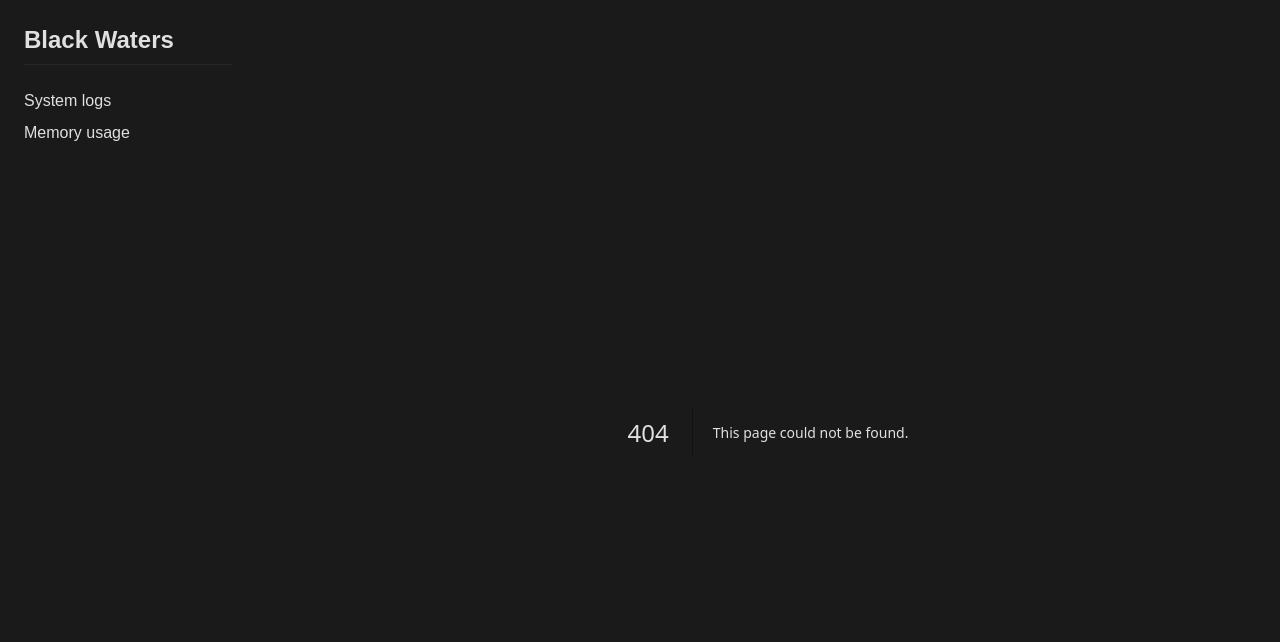
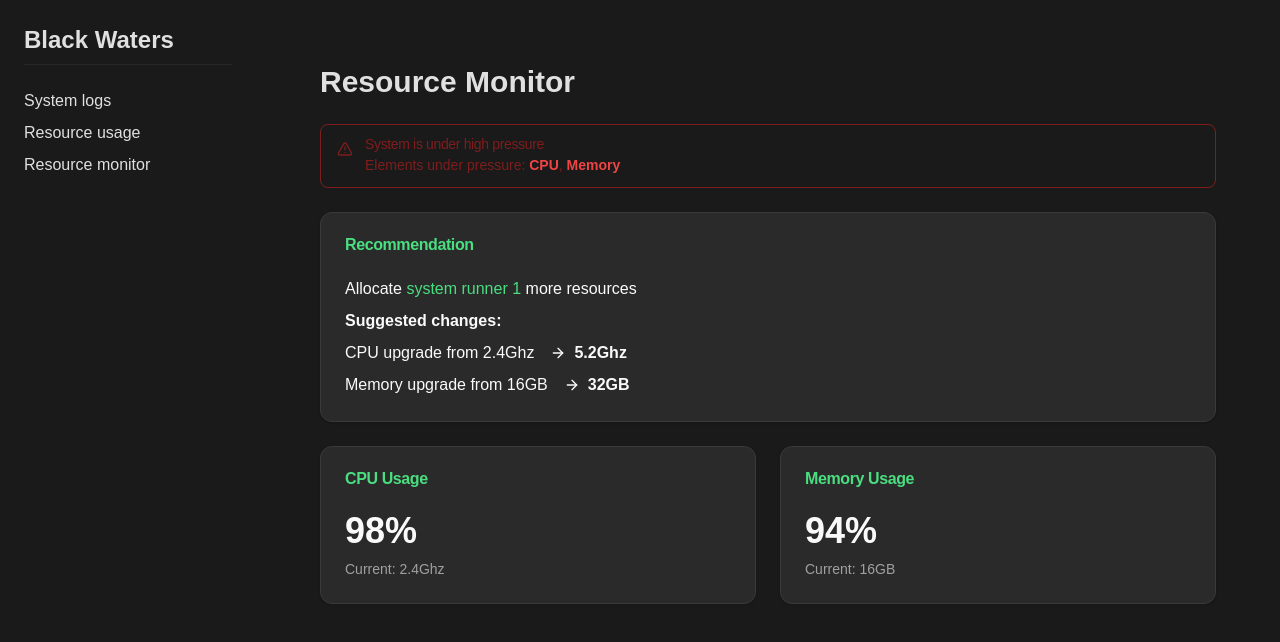
Before and after one commit to AakashRawat04/BlackWaters, a Next.js app: page /resourcemonitor in a window 1280 px wide. Before the commit this address had no page. Shown: the top 642 px of the page. Built offline with nearby package versions, Linux system fonts and the light colour scheme.

Commit message:
feat: add resource monitor

```diff
--- /dev/null
+++ b/app/resourcemonitor/page.tsx
@@ -0,0 +1,67 @@
+import { Alert, AlertDescription, AlertTitle } from "@/components/ui/alert";
+import { Card, CardContent, CardHeader, CardTitle } from "@/components/ui/card";
+import { AlertTriangle, ArrowRight } from "lucide-react";
+
+export default function ResourceMonitor() {
+	return (
+		<div className="flex-1 p-8 bg-[#1a1a1a] text-[#e0e0e0]">
+			<h1 className="text-3xl font-bold mb-6">Resource Monitor</h1>
+
+			<Alert variant="destructive" className="mb-6">
+				<AlertTriangle className="h-4 w-4" />
+				<AlertTitle>System is under high pressure</AlertTitle>
+				<AlertDescription>
+					Elements under pressure:{" "}
+					<span className="font-bold text-red-500">CPU</span>,{" "}
+					<span className="font-bold text-red-500">Memory</span>
+				</AlertDescription>
+			</Alert>
+
+			<Card className="bg-[#2a2a2a] border-[#3a3a3a] mb-6">
+				<CardHeader>
+					<CardTitle className="text-[#4ade80]">Recommendation</CardTitle>
+				</CardHeader>
+				<CardContent>
+					<p className="mb-2">
+						Allocate <span className="text-[#4ade80]">system runner 1</span>{" "}
+						more resources
+					</p>
+					<h3 className="font-semibold mb-2">Suggested changes:</h3>
+					<ul className="space-y-2">
+						<li className="flex items-center">
+							<span className="mr-2">CPU upgrade from 2.4Ghz</span>
+							<ArrowRight className="h-4 w-4 mx-2" />
+							<span className="font-bold">5.2Ghz</span>
+						</li>
+						<li className="flex items-center">
+							<span className="mr-2">Memory upgrade from 16GB</span>
+							<ArrowRight className="h-4 w-4 mx-2" />
+							<span className="font-bold">32GB</span>
+						</li>
+					</ul>
+				</CardContent>
+			</Card>
+
+			<div className="grid grid-cols-1 md:grid-cols-2 gap-6">
+				<Card className="bg-[#2a2a2a] border-[#3a3a3a]">
+					<CardHeader>
+						<CardTitle className="text-[#4ade80]">CPU Usage</CardTitle>
+					</CardHeader>
+					<CardContent>
+						<p className="text-4xl font-bold">98%</p>
+						<p className="text-sm text-[#a0a0a0] mt-2">Current: 2.4Ghz</p>
+					</CardContent>
+				</Card>
+				<Card className="bg-[#2a2a2a] border-[#3a3a3a]">
+					<CardHeader>
+						<CardTitle className="text-[#4ade80]">Memory Usage</CardTitle>
+					</CardHeader>
+					<CardContent>
+						<p className="text-4xl font-bold">94%</p>
+						<p className="text-sm text-[#a0a0a0] mt-2">Current: 16GB</p>
+					</CardContent>
+				</Card>
+			</div>
+		</div>
+	);
+}
--- /dev/null
+++ b/app/resourceusage/page.tsx
@@ -0,0 +1,44 @@
+import { Card, CardContent, CardHeader, CardTitle } from "@/components/ui/card";
+
+export default function ResourceUsage() {
+	return (
+		<div className="flex-1 p-8 bg-[#1a1a1a] text-[#e0e0e0]">
+			<h1 className="text-3xl font-bold mb-6">Resource Usage</h1>
+			<div className="grid grid-cols-1 md:grid-cols-2 gap-6">
+				<Card className="bg-[#2a2a2a] border-[#3a3a3a]">
+					<CardHeader>
+						<CardTitle className="text-[#4ade80]">CPU Usage</CardTitle>
+					</CardHeader>
+					<CardContent>
+						<p className="text-2xl font-bold">1.2 GHz</p>
+						<p className="text-sm text-[#a0a0a0] mt-2">Architecture: x86_64</p>
+						<p className="text-sm text-[#a0a0a0]">Parent Family: Skylake</p>
+					</CardContent>
+				</Card>
+				<Card className="bg-[#2a2a2a] border-[#3a3a3a]">
+					<CardHeader>
+						<CardTitle className="text-[#4ade80]">Memory Usage</CardTitle>
+					</CardHeader>
+					<CardContent>
+						<p className="text-2xl font-bold">12 GB / 16 GB</p>
+						<p className="text-sm text-[#a0a0a0] mt-2">75% utilized</p>
+					</CardContent>
+				</Card>
+				<Card className="bg-[#2a2a2a] border-[#3a3a3a] md:col-span-2">
+					<CardHeader>
+						<CardTitle className="text-[#4ade80]">
+							Read / Write Telemetry Data
+						</CardTitle>
+					</CardHeader>
+					<CardContent>
+						<p className="text-2xl font-bold">1200 write / 300 reads</p>
+						<p className="text-sm text-[#a0a0a0] mt-2">
+							The overall Information about the internal Read and writes
+							performed on the system.
+						</p>
+					</CardContent>
+				</Card>
+			</div>
+		</div>
+	);
+}
--- a/components/Sidebar.tsx
+++ b/components/Sidebar.tsx
@@ -16,8 +16,13 @@ export default function Sidebar() {
 						</Link>
 					</li>
 					<li>
-						<Link href="#" className="hover:text-[#ffffff]">
-							Memory usage
+						<Link href="/resourceusage" className="hover:text-[#ffffff]">
+							Resource usage
+						</Link>
+					</li>
+					<li>
+						<Link href="/resourcemonitor" className="hover:text-[#ffffff]">
+							Resource monitor
 						</Link>
 					</li>
 				</ul>
--- /dev/null
+++ b/components/ui/alert.tsx
@@ -0,0 +1,59 @@
+import * as React from "react"
+import { cva, type VariantProps } from "class-variance-authority"
+
+import { cn } from "@/lib/utils"
+
+const alertVariants = cva(
+  "relative w-full rounded-lg border px-4 py-3 text-sm [&>svg+div]:translate-y-[-3px] [&>svg]:absolute [&>svg]:left-4 [&>svg]:top-4 [&>svg]:text-foreground [&>svg~*]:pl-7",
+  {
+    variants: {
+      variant: {
+        default: "bg-background text-foreground",
+        destructive:
+          "border-destructive/50 text-destructive dark:border-destructive [&>svg]:text-destructive",
+      },
+    },
+    defaultVariants: {
+      variant: "default",
+    },
+  }
+)
+
+const Alert = React.forwardRef<
+  HTMLDivElement,
+  React.HTMLAttributes<HTMLDivElement> & VariantProps<typeof alertVariants>
+>(({ className, variant, ...props }, ref) => (
+  <div
+    ref={ref}
+    role="alert"
+    className={cn(alertVariants({ variant }), className)}
+    {...props}
+  />
+))
+Alert.displayName = "Alert"
+
+const AlertTitle = React.forwardRef<
+  HTMLParagraphElement,
+  React.HTMLAttributes<HTMLHeadingElement>
+>(({ className, ...props }, ref) => (
+  <h5
+    ref={ref}
+    className={cn("mb-1 font-medium leading-none tracking-tight", className)}
+    {...props}
+  />
+))
+AlertTitle.displayName = "AlertTitle"
+
+const AlertDescription = React.forwardRef<
+  HTMLParagraphElement,
+  React.HTMLAttributes<HTMLParagraphElement>
+>(({ className, ...props }, ref) => (
+  <div
+    ref={ref}
+    className={cn("text-sm [&_p]:leading-relaxed", className)}
+    {...props}
+  />
+))
+AlertDescription.displayName = "AlertDescription"
+
+export { Alert, AlertTitle, AlertDescription }
--- /dev/null
+++ b/components/ui/card.tsx
@@ -0,0 +1,76 @@
+import * as React from "react"
+
+import { cn } from "@/lib/utils"
+
+const Card = React.forwardRef<
+  HTMLDivElement,
+  React.HTMLAttributes<HTMLDivElement>
+>(({ className, ...props }, ref) => (
+  <div
+    ref={ref}
+    className={cn(
+      "rounded-xl border bg-card text-card-foreground shadow",
+      className
+    )}
+    {...props}
+  />
+))
+Card.displayName = "Card"
+
+const CardHeader = React.forwardRef<
+  HTMLDivElement,
+  React.HTMLAttributes<HTMLDivElement>
+>(({ className, ...props }, ref) => (
+  <div
+    ref={ref}
+    className={cn("flex flex-col space-y-1.5 p-6", className)}
+    {...props}
+  />
+))
+CardHeader.displayName = "CardHeader"
+
+const CardTitle = React.forwardRef<
+  HTMLParagraphElement,
+  React.HTMLAttributes<HTMLHeadingElement>
+>(({ className, ...props }, ref) => (
+  <h3
+    ref={ref}
+    className={cn("font-semibold leading-none tracking-tight", className)}
+    {...props}
+  />
+))
+CardTitle.displayName = "CardTitle"
+
+const CardDescription = React.forwardRef<
+  HTMLParagraphElement,
+  React.HTMLAttributes<HTMLParagraphElement>
+>(({ className, ...props }, ref) => (
+  <p
+    ref={ref}
+    className={cn("text-sm text-muted-foreground", className)}
+    {...props}
+  />
+))
+CardDescription.displayName = "CardDescription"
+
+const CardContent = React.forwardRef<
+  HTMLDivElement,
+  React.HTMLAttributes<HTMLDivElement>
+>(({ className, ...props }, ref) => (
+  <div ref={ref} className={cn("p-6 pt-0", className)} {...props} />
+))
+CardContent.displayName = "CardContent"
+
+const CardFooter = React.forwardRef<
+  HTMLDivElement,
+  React.HTMLAttributes<HTMLDivElement>
+>(({ className, ...props }, ref) => (
+  <div
+    ref={ref}
+    className={cn("flex items-center p-6 pt-0", className)}
+    {...props}
+  />
+))
+CardFooter.displayName = "CardFooter"
+
+export { Card, CardHeader, CardFooter, CardTitle, CardDescription, CardContent }
```
